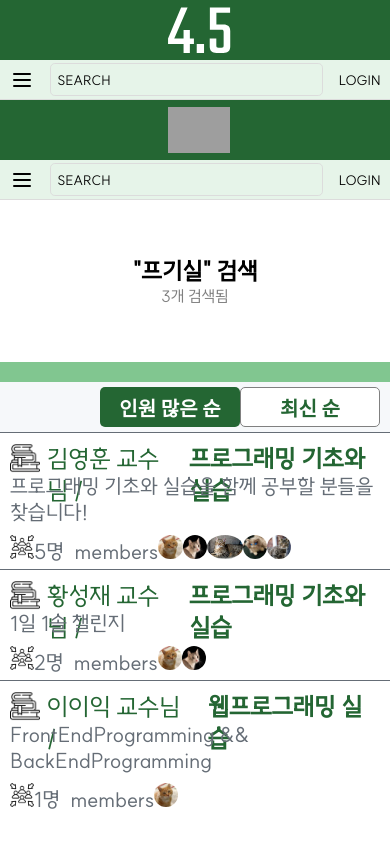
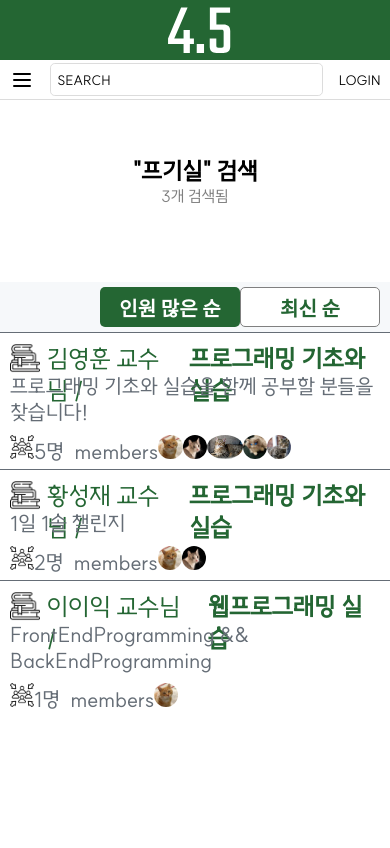
Before and after one commit to skku-sleepwalk/SKKUD_first_project, a Next.js app: page /listPage in a window 390 px wide. Shown: the top 848 px of the page. Built offline with nearby package versions, Linux system fonts and the light colour scheme; grey boxes are pictures that could not be loaded.

Commit message:
빼먹은거

```diff
--- a/components/header/header.module.css
+++ /dev/null
@@ -1,110 +0,0 @@
-.header {
-  display: flex;
-  position: fixed;
-  width: 100%;
-  height: 3.75rem;
-
-  background-color: #246633;
-  justify-content: space-between;
-}
-
-.leftSide {
-  display: flex;
-  height: inherit;
-
-  align-items: center;
-}
-
-.rightSide {
-  display: flex;
-  box-sizing: border-box;
-  width: auto;
-  height: inherit;
-  padding: 0.5rem 0rem;
-  padding-right: 1rem;
-
-  gap: 1rem;
-  align-items: center;
-}
-
-.img {
-  height: 2.9rem;
-  margin-left: 0.5rem;
-}
-
-.menuButton {
-  height: 2rem;
-  width: 2rem;
-  padding: 0;
-
-  background-color: transparent;
-  outline: none;
-  border: none;
-
-  cursor: pointer;
-}
-
-.iconMenu {
-  color: white;
-  width: 2rem;
-  height: 2rem;
-}
-
-.emptyBox {
-  width: 100%;
-  height: 3.75rem;
-}
-
-/* 모바일 용 미디어 쿼리 정의 */
-@media (max-width: 500px) {
-  .header {
-    display: flex;
-    flex-wrap: wrap;
-    height: 6.25rem;
-    background-color: transparent;
-    justify-content: center;
-  }
-
-  .leftSide {
-    display: flex;
-    width: 100%;
-    height: 3.75rem;
-    background-color: #246633;
-
-    align-items: center;
-    justify-content: center;
-  }
-
-  .rightSide {
-    display: flex;
-    box-sizing: border-box;
-    width: 100%;
-    height: 2.5rem;
-    padding: 0.2rem 0.4rem;
-
-    background-color: rgba(256, 256, 256, 0.8);
-    border-bottom: 1px solid gainsboro;
-
-    justify-content: space-around;
-    gap: 0.8rem;
-    align-items: center;
-  }
-
-  .menuButton {
-    height: 1.5rem;
-    width: 1.9rem;
-    padding: 0rem 0.2rem;
-
-    order: -1;
-  }
-
-  .iconMenu {
-    color: black;
-    width: 1.5rem;
-    height: 1.5rem;
-  }
-
-  .emptyBox {
-    height: 6.25rem;
-  }
-}
--- a/components/header/header.tsx
+++ /dev/null
@@ -1,25 +0,0 @@
-import SearchBox from "./headerBox/searchBox";
-import LoginBox, { loginProps } from "./headerBox/loginBox";
-import header from "./header.module.css";
-import { IconMenu2 } from "@tabler/icons-react";
-
-export default function index({ isLogin }: loginProps) {
-  return (
-    <>
-      <div className={header.header}>
-        <a className={header.leftSide} href="https://google.com">
-          <img src="45logo.svg" className={header.img}></img>
-        </a>
-        <div className={header.rightSide}>
-          <SearchBox />
-          <LoginBox isLogin={isLogin} />
-          <button className={header.menuButton}>
-            <IconMenu2 className={header.iconMenu} />
-          </button>
-        </div>
-      </div>
-      {/* fixed 헤더 구현 후 자리 차지가 없는 문제 해결 용  */}
-      <div className={header.emptyBox}></div>
-    </>
-  );
-}
--- a/components/header/headerBox/headerBox.module.css
+++ /dev/null
@@ -1,58 +0,0 @@
-.loginBox,
-.searchBox {
-  height: 100%;
-}
-
-.searchInput,
-.loginButton {
-  box-sizing: border-box;
-  outline: 0;
-  background-color: transparent;
-  color: white;
-  border: 2px solid white;
-  border-radius: 0.3rem;
-}
-
-.searchInput {
-  width: 15rem;
-  height: 100%;
-  padding: 0.2rem 0.4rem;
-}
-.searchInput::placeholder {
-  color: #b9dac0;
-}
-
-.loginButton {
-  height: 100%;
-  padding: 0rem 0.5rem;
-
-  cursor: pointer;
-}
-
-/* 모바일 용 미디어 쿼리 정의 */
-@media (max-width: 500px) {
-  .searchBox {
-    display: flex;
-    flex-grow: 1;
-  }
-
-  .searchInput {
-    width: 100%;
-    color: black;
-    border: 1px solid gainsboro;
-  }
-
-  .searchInput:focus {
-    border: 1px solid #246633;
-  }
-
-  .loginButton {
-    padding: 0rem 0.2rem;
-    color: black;
-    border: none;
-  }
-
-  .searchInput::placeholder {
-    color: black;
-  }
-}
--- a/components/header/headerBox/loginBox.tsx
+++ /dev/null
@@ -1,16 +0,0 @@
-import headerBox from "./headerBox.module.css";
-
-export interface loginProps {
-  isLogin: boolean;
-}
-
-export default function LoginBox({ isLogin }: loginProps) {
-  return (
-    <div className={headerBox.loginBox}>
-      <button type="button" className={headerBox.loginButton}>
-        {!isLogin && "LOGIN"}
-        {isLogin && "MY PAGE"}
-      </button>
-    </div>
-  );
-}
--- a/components/header/headerBox/searchBox.tsx
+++ /dev/null
@@ -1,13 +0,0 @@
-import headerBox from "./headerBox.module.css";
-
-export default function SearchBox() {
-  return (
-    <div className={headerBox.searchBox}>
-      <input
-        type="text"
-        placeholder="SEARCH"
-        className={headerBox.searchInput}
-      ></input>
-    </div>
-  );
-}
--- a/pages/listPage.tsx
+++ b/pages/listPage.tsx
@@ -1,4 +1,3 @@
-import Header from "@/components/header/header";
 import { SearchedResult } from "@/components/searchedText/SearchedResult";
 import { DoubleBtn } from "@/components/DoubleBtn/DoubleBtn";
 import { ListBlock } from "../components/listsBlock/listBlock";
@@ -40,24 +39,7 @@ export default function index() {
   ];
 
   return (
-    <div className={styles.listPageWrapper}>
-      <style jsx global>
-        {`
-          body {
-            margin: 0px;
-            padding: 0px;
-            background-color: #81c690;
-          }
-        `}
-      </style>
-      {/* grid header grid 왼쪽 초록 색 지정 */}
-      <div className={styles.green1}></div>
-      {/* header component */}
-      <div className={styles.header}>
-        <Header isLogin={false} />
-      </div>
-      {/* grid header grid 오른쪽 초록 색 지정 */}
-      <div className={styles.green2}></div>
+    <>
       {/* // query prop에 검색어와 방 개수 전달, 표시 */}
       <div className={styles.text}>
         <SearchedResult query="프기실" ResultCnt={3} />
@@ -82,6 +64,6 @@ export default function index() {
           />
         ))}
       </div>
-    </div>
+    </>
   );
 }
```
